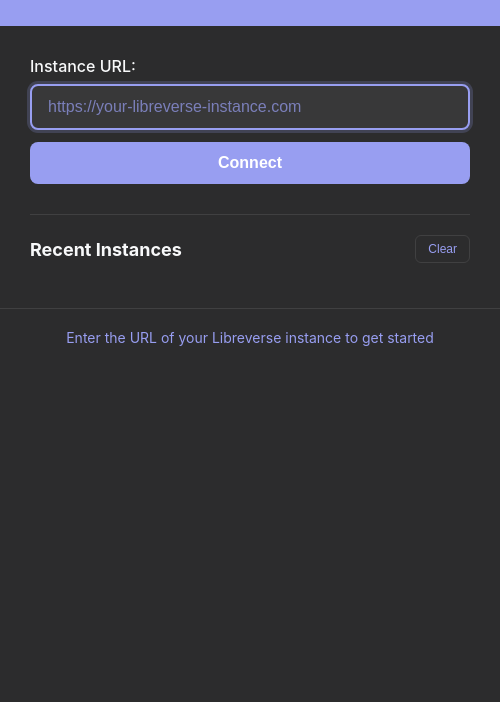
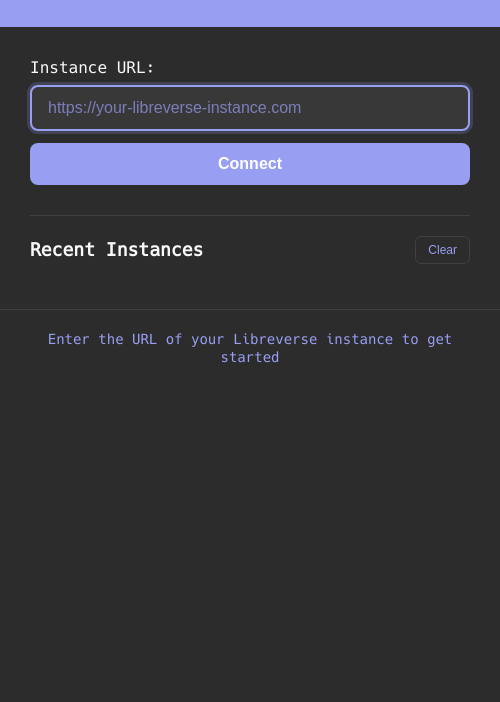
Before and after one commit to Libreverse/Libreverse-Desktop, an Electron app: page index.html in a window 500 px wide. Shown: the part 98-800 px from the top of the page. Drawn offline with Linux system fonts and the light colour scheme; no server answers.

Commit message:
update to use hack font

```diff
--- a/package.json
+++ b/package.json
@@ -53,6 +53,7 @@
       "renderer.js",
       "index.html",
       "styles.css",
+      "hinted-Hack-Regular.woff2",
       "node_modules/**/*"
     ],
     "compression": "maximum",
--- a/styles.css
+++ b/styles.css
@@ -1,6 +1,15 @@
+/* Custom font declaration */
+@font-face {
+    font-family: 'Hack';
+    src: url('./hinted-Hack-Regular.woff2') format('woff2');
+    font-weight: normal;
+    font-style: normal;
+    font-display: swap; /* Better performance for font loading */
+}
+
 /* Performance optimized styles with hardware acceleration */
 body {
-    font-family: -apple-system, BlinkMacSystemFont, 'Segoe UI', Roboto, Helvetica, Arial, sans-serif;
+    font-family: 'Hack', 'Monaco', 'Menlo', 'Ubuntu Mono', monospace;
     margin: 0;
     padding: 0;
     min-height: 100vh;
@@ -233,7 +242,7 @@
 .version-text {
     color: #666;
     font-size: 12px;
-    font-family: monospace;
+    font-family: 'Hack', 'Monaco', 'Menlo', 'Ubuntu Mono', monospace;
 }
 
 .update-notification {
```
